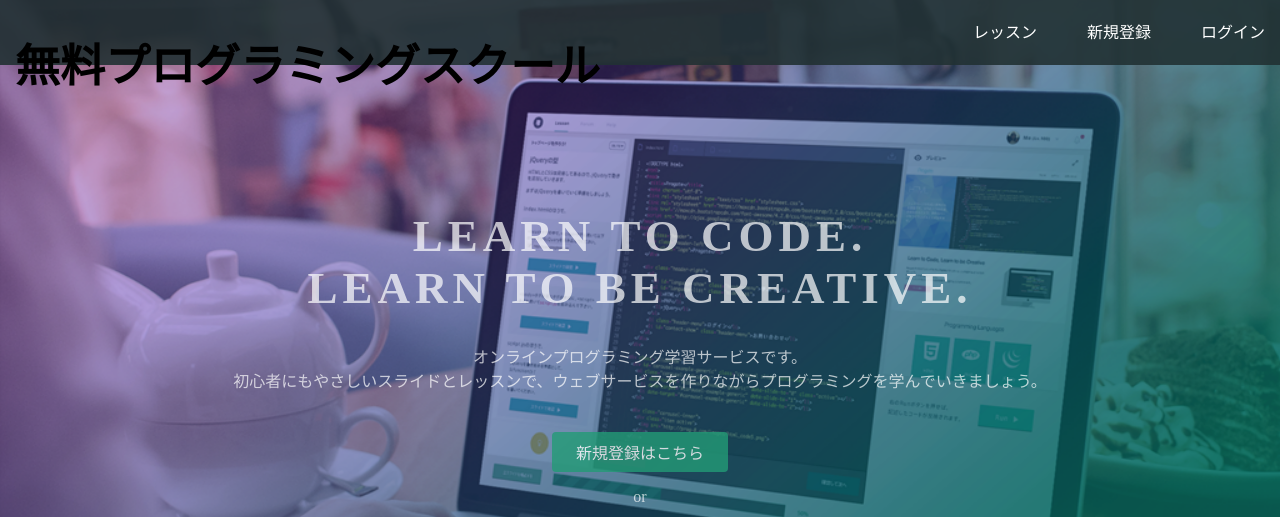
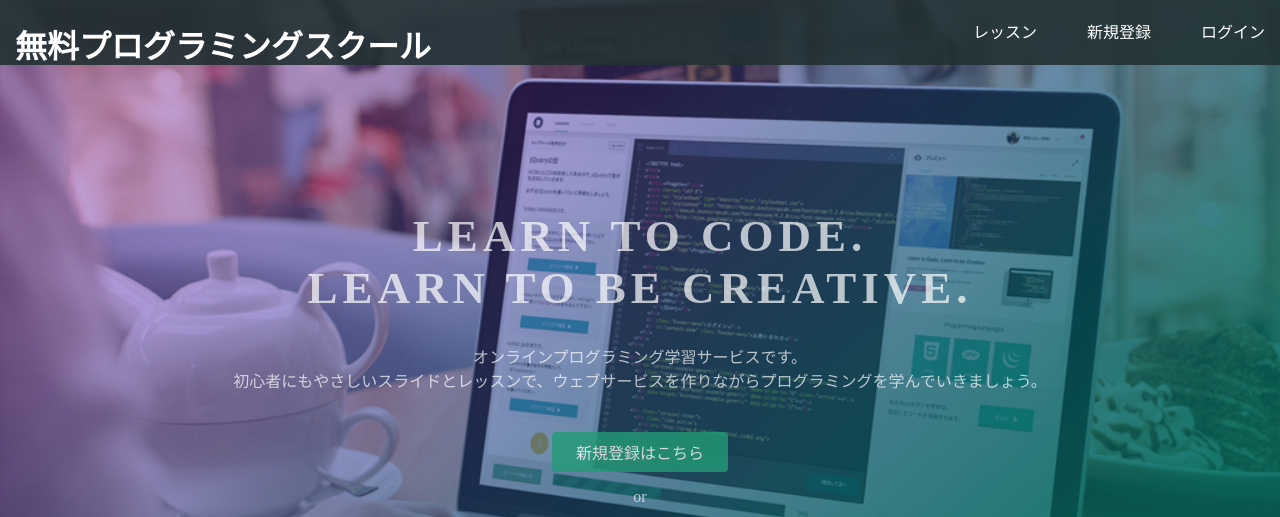
Before and after one commit to hatimitsu/hatimitsu.github.io, a plain HTML site: page index.html in a window 1280 px wide. Shown: the top 517 px of the page. Drawn offline with Linux system fonts and the light colour scheme.

Commit message:
Update stylesheet.css

```diff
--- a/stylesheet.css
+++ b/stylesheet.css
@@ -84,10 +84,9 @@ header {
   z-index: 10;
 }
 
-
 .header-left h1 {
-  font-color: #fff;
-  font-size: 45px;
+  color: #fff;
+  font-size: 32px;
 }
 
 .header-left {
```
